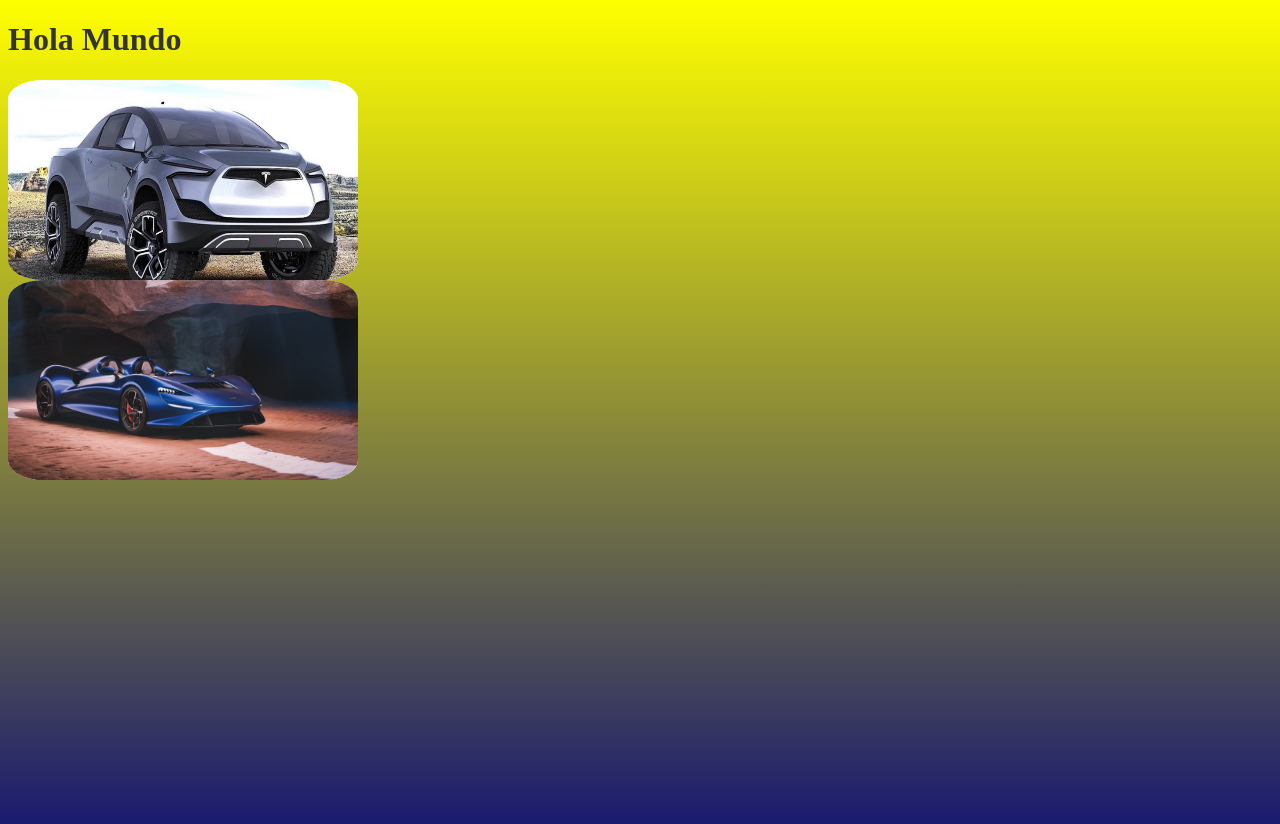
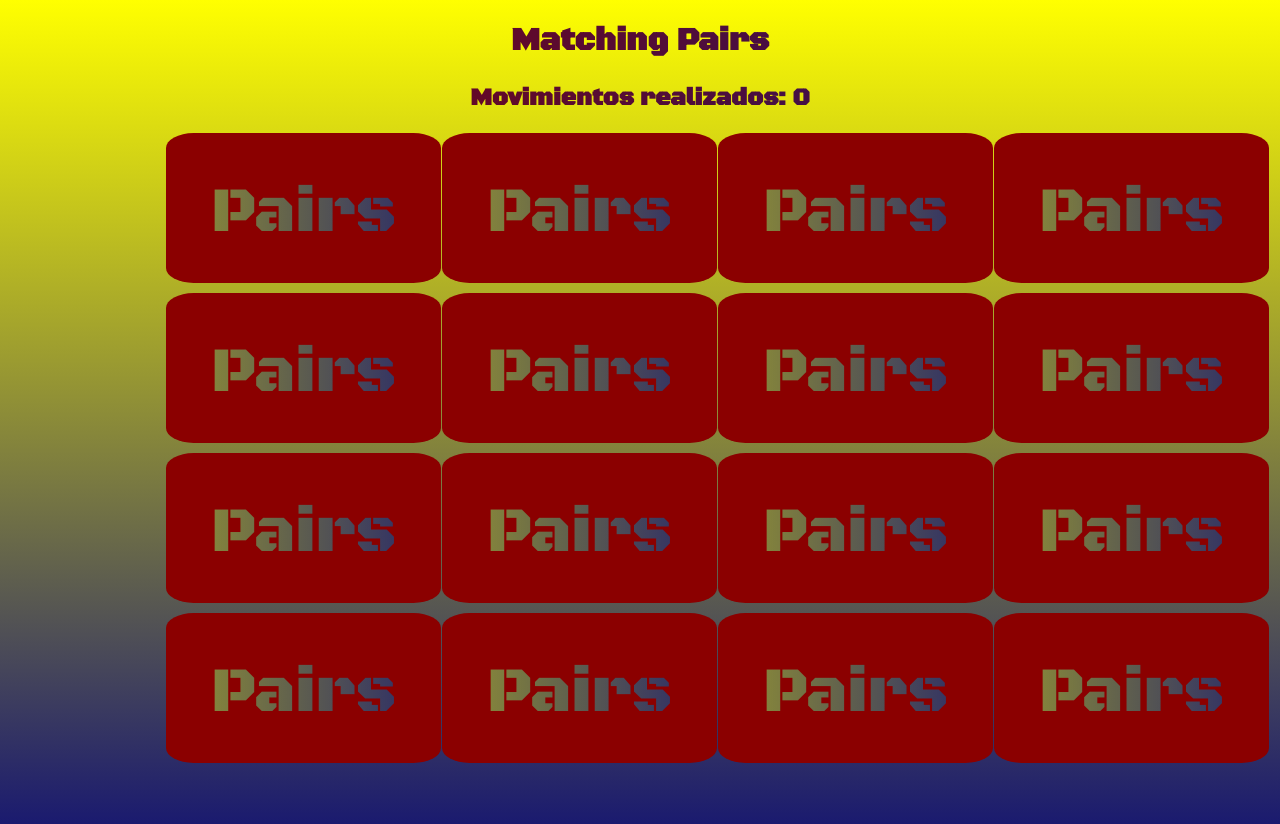
Before and after one commit to martspain/LabReact, a React app: page / in a window 1280 px wide. Built offline with nearby package versions, Linux system fonts and the light colour scheme.

Commit message:
Version Alpha del juego terminada
Esta verión del juego es funcional, es decir se puede realizar el juego. Sin embargo, tiene algunos bugs sin resolver y se depende de la honestidad del jugador. Esto se traduce a lo siguiente: {1. El jugador puede voltear todas las cartas; 2. Para que el juego detecte un match de dos cartas es necesario voltearlas varias veces; 3. El contador funciona bien; 4. Las cartas se distribuyen aleatoriamente cada vez que se recarga la página. 5. Las cartas están animadas; 6. Las cartas estan ordenadas en un grid en el .scss; 7. Se muestra un mensaje si el jugador termina el juego}

```diff
--- a/src/components/App.js
+++ b/src/components/App.js
@@ -1,18 +1,24 @@
 import React, { Component } from "react";
-import CreateCards from "./CreateCards.js"
+import Game from "./Game.js";
+
+import shuffle from "../utils.js";
+import teslaImg from "../assets/images/tesla.jpg";
+import mclarenImg from "../assets/images/mclaren.jpg";
+import astonImg from "../assets/images/aston.jpg";
+import bentley from "../assets/images/bentley.jpg";
+import ferrari from "../assets/images/ferrari.jpg";
+import lambo from "../assets/images/lambo.jpg";
+import maserati from "../assets/images/maserati.jpg";
+import porsche from "../assets/images/porsche.jpg";
+
+const initCardImages = [teslaImg, mclarenImg, astonImg, bentley, ferrari, lambo, maserati, porsche,
+    teslaImg, mclarenImg, astonImg, bentley, ferrari, lambo, maserati, porsche];
+const cardImages = shuffle(initCardImages);
 
 class App extends Component{
-
     render() {
         return(
-            <div className="page-container">
-                <header className="title-content">
-                    <h1>Hola Mundo</h1>
-                </header>
-                <section className="body-content">
-                    <CreateCards/>
-                </section>
-            </div>
+            <Game content={cardImages}/>
         )
     }
 }
--- a/src/components/Card.js
+++ b/src/components/Card.js
@@ -2,19 +2,29 @@ import React, { useState } from "react";
 import ReactCardFlip from "react-card-flip";
 
 const Card = (props) => {
-    const [isFlipped, setIsFlipped] = useState(false);
+
+    const [isFlipped, setIsFlipped] = useState(true);
 
     const HandleClick = () => {
         setIsFlipped(!isFlipped);
     };
+
+    const cardClicked = () =>{
+        HandleClick();
+        props.move();
+
+        if(isFlipped && props != undefined){
+            props.checking(props.icon);
+        }
+    }
 
     return(
         <ReactCardFlip isFlipped ={isFlipped} flipDirection = "vertical">
             <div className="card-front" onClick ={HandleClick}>
                 <img src={props.icon} className="image"></img>
             </div>
-            <div className="card-back" onClick={HandleClick}>
-                <h1 className="back-title">React</h1>
+            <div className="card-back" onClick={cardClicked}>
+                <h1 className="back-title">Pairs</h1>
             </div>
         </ReactCardFlip>
     );
--- /dev/null
+++ b/src/components/Counter.js
@@ -0,0 +1,9 @@
+import React from "react";
+
+const Counter = (props) =>{
+    return(
+        <h2>{`Movimientos realizados: ${props.init}`}</h2>
+    )
+}
+
+export default Counter;
--- a/src/components/CreateCards.js
+++ b/src/components/CreateCards.js
@@ -1,17 +1,15 @@
 import React from "react";
 import Card from "./Card.js";
-import teslaImg from "../assets/images/tesla.jpg";
-import mclarenImg from "../assets/images/mclaren.jpg";
 
-const CreateCards = () =>{
+const CreateCards = (props) =>{
 
-    const cardImages = [teslaImg, mclarenImg];
+    const cardImages = props.content;
 
     return(
         <React.Fragment>
             {
                 cardImages.map((card, id) =>
-                    <Card key={card} icon={cardImages[id]}/>
+                    <Card key={`carta: ${card} con id: ${id}`} icon={cardImages[id]} move={props.keepTrack} checking={props.checking}/>
                 )
             }
         </React.Fragment>
--- /dev/null
+++ b/src/components/Game.js
@@ -0,0 +1,58 @@
+import React, {useState} from "react";
+import CreateCards from "./CreateCards.js";
+import Counter from "./Counter.js";
+
+const Game = (props) =>{
+    const [resolved, setResolved] = useState([]);
+    const [count, setCount] = useState(0);
+    const [cardsFlipped, setCardsFlipped] = useState([]);
+
+    const increment = () =>{
+        setCount(count + 1);
+    }
+
+    const checkCards = (card) =>{
+
+        if(cardsFlipped.length == 3){
+            const newArray = [];
+
+            if(cardsFlipped[1] == cardsFlipped[2] && !resolved.includes(cardsFlipped[1])){
+                alert("Bien hecho, lograste una!")
+                addAns(cardsFlipped[1]);
+            }
+
+            if(resolved.length == 7){
+                alert("Felicidades! Has ganado");
+            }
+            setCardsFlipped(newArray);
+
+        }
+        else{
+            const newArray = cardsFlipped.concat(card);
+            setCardsFlipped(newArray);
+            //console.log(`Cartas volteadas: ${cardsFlipped}`);
+        }
+        //console.log(`${resolved.length}`)
+    }
+
+    const addAns = (item) =>{
+        let newArray = resolved.concat(item);
+        setResolved(newArray);
+    }
+
+    const cardImages = props.content;
+
+    return(
+        <div className="page-container">
+            <header className="title-content">
+                <h1>Matching Pairs</h1>
+                <Counter init={count}/>
+            </header>
+            <section className="body-content">
+                <CreateCards keepTrack={increment} content={cardImages} checking={checkCards}/>
+            </section>
+        </div>
+    )
+}
+
+export default Game;
--- a/src/style.scss
+++ b/src/style.scss
@@ -3,8 +3,8 @@ $dark-red: #8b0000;
 $light-green: #94ce3d;
 
 @mixin all-cards {
-    height: 200px;
-    width: 350px;
+    height: 150px;
+    width: 275px;
     border-radius: 10%;
     background-color: white;
 }
@@ -19,18 +19,18 @@ $light-green: #94ce3d;
     }
 }
 
+.image{
+    height: 150px;
+    width: 275px;
+    border-radius: 10%;
+}
+
 body{
     min-height: 100vh;
     color: #333;
     background: #ddd;
     background-image: linear-gradient(to bottom, yellow, $midnight-blue);
-}
-
-@mixin all-cards {
-    height: 200px;
-    width: 350px;
-    border-radius: 10%;
-    background-color: white;
+    overflow-y: auto;
 }
 
 .card-front{
@@ -43,11 +43,11 @@ body{
     .back-title{
         text-align: center;
         font-weight: 500;
-        font-size: 6rem;
+        font-size: 4rem;
         font-family: 'Black Ops One';
         line-height: 0.8;
         margin: 0;
-        padding: 17% 0;
+        padding: 20% 0;
         color: $midnight-blue;
 
         background-image: linear-gradient(to right, $midnight-blue, yellow, $midnight-blue);
@@ -60,8 +60,33 @@ body{
     }
 }
 
-.image{
-    height: 200px;
-    width: 350px;
-    border-radius: 10%;
+.page-container{
+    display: block;
+    justify-content: center;
 }
+
+.title-content{
+    text-align: center;
+    font-size: 1rem;
+    font-family: 'Black Ops One';
+    color: $midnight-blue;
+
+    background-image: linear-gradient(to right, $midnight-blue, $dark-red, yellow, $dark-red, $midnight-blue);
+    background-size: 400%;
+    background-clip: text;
+    -webkit-background-clip: text;
+    color: transparent;
+    animation: grad-anim 5s infinite alternate;
+}
+
+.body-content{
+    height: auto;
+    width: 75%;
+    margin-left: auto;
+    margin-right: auto;
+    display: grid;
+    grid-template-columns: auto auto auto auto;
+    grid-template-rows: auto auto auto auto;
+    grid-row-gap: 10px;
+    grid-column-gap: 1px;
+}
--- /dev/null
+++ b/src/utils.js
@@ -0,0 +1,18 @@
+/*Funcion para "desordenar" los items de un array
+Basado en el algoritmo de Fisher-Yates y Donald Knuth
+Obtenido de la página Kirupa (todos los derechos sobre esta funcion le pertenecen)
+Link: https://www.kirupa.com/html5/shuffling_array_js.htm
+*/
+
+const shuffle = (input) => {
+    for(let i = input.length-1; i >= 0; i--){
+        let randomIndex = Math.floor(Math.random() * (i+1));
+        let itemAtIndex = input[randomIndex];
+
+        input[randomIndex] = input[i];
+        input[i] = itemAtIndex;
+    }
+    return input;
+}
+
+export default shuffle;
```
Also changed, not shown: src/assets/images/aston.jpg (added), src/assets/images/bentley.jpg (added), src/assets/images/ferrari.jpg (added), src/assets/images/lambo.jpg (added), src/assets/images/maserati.jpg (added), src/assets/images/porsche.jpg (added).
